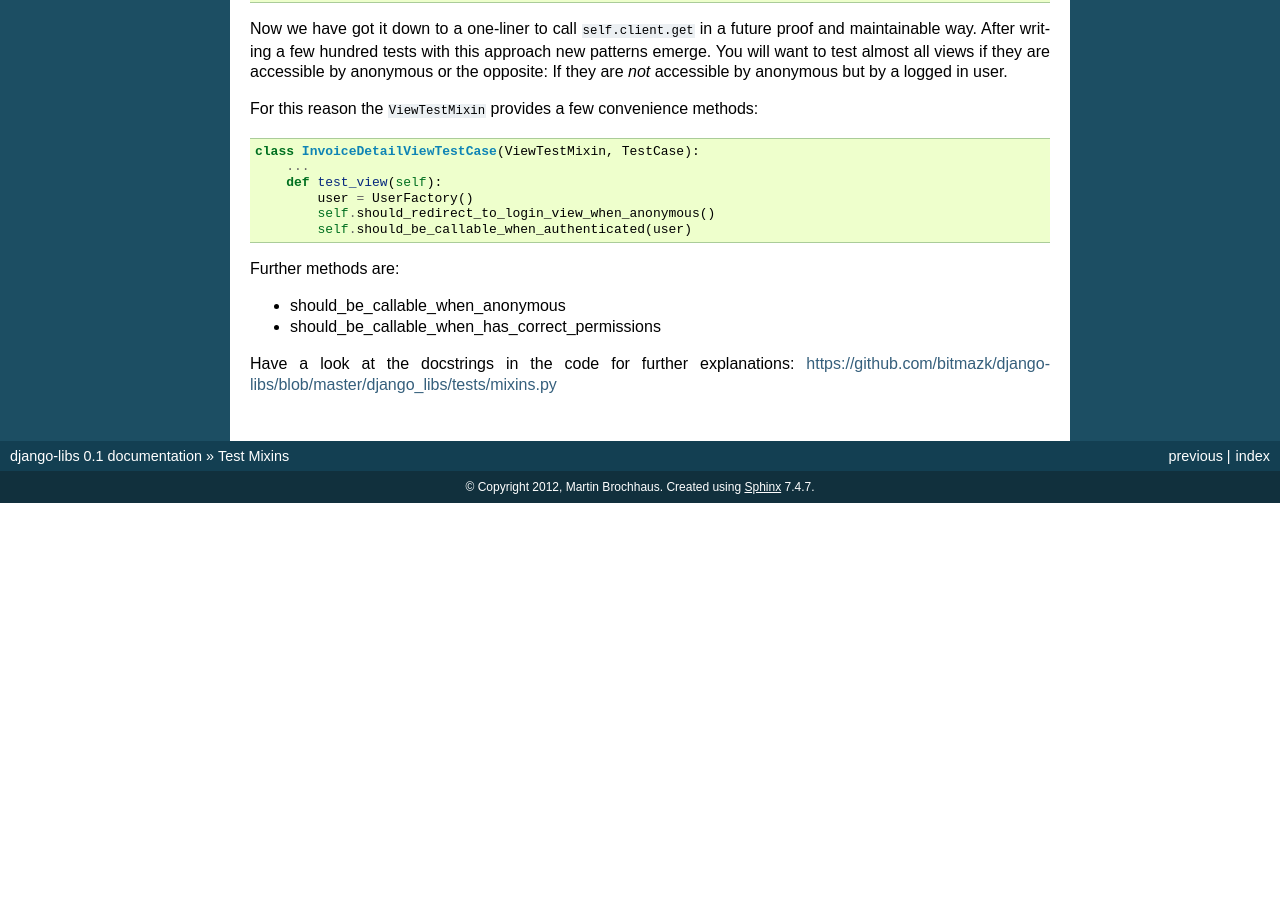
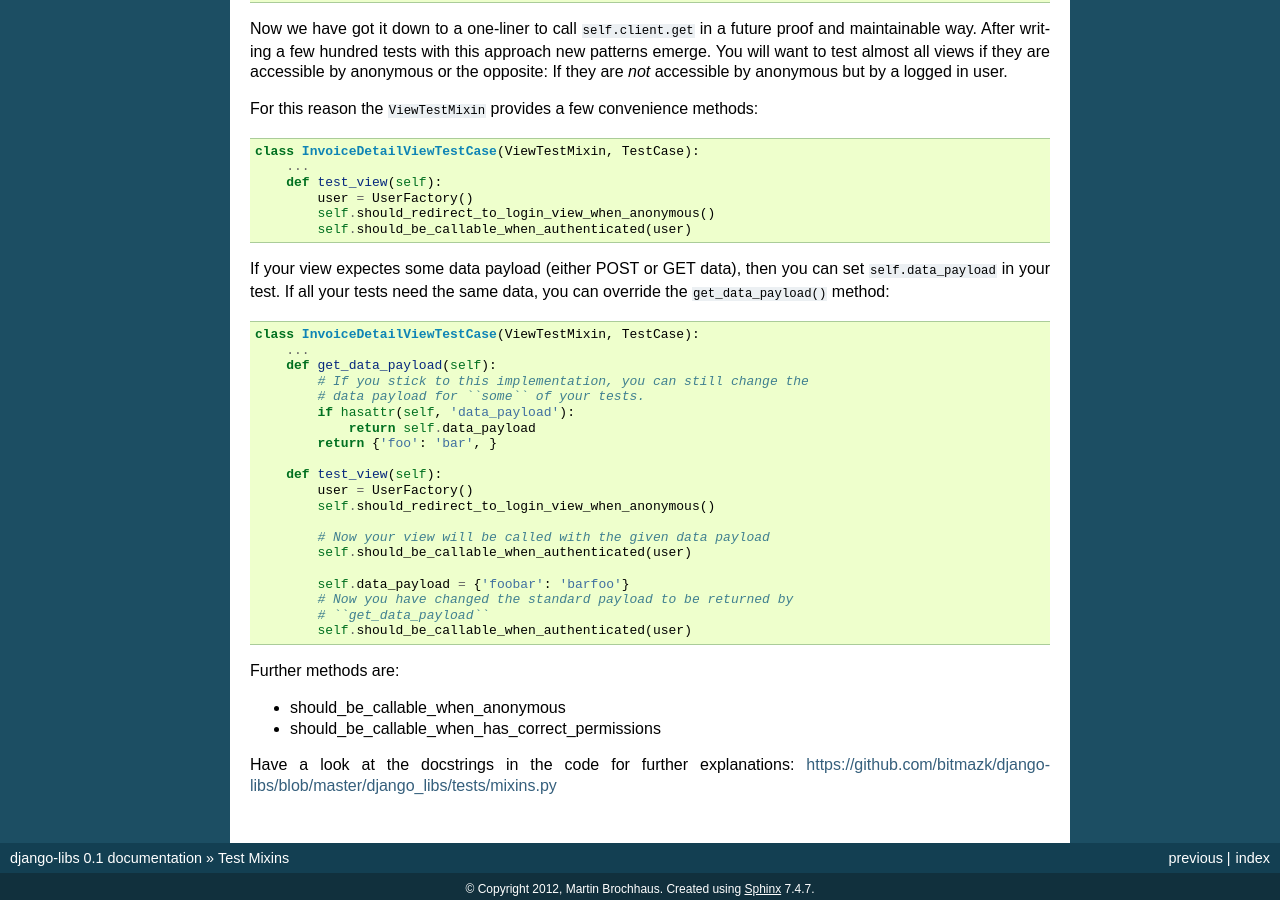
Before and after one commit to bitlabstudio/django-libs, a Sphinx documentation site: the page built from docs/test_mixins.rst, in a window 1280 px wide and 900 px high, scrolled down 2184 px. Built offline with Sphinx 7.4.7, drawn with Linux system fonts in a browser that asks for light colours; formulas are drawn with MathJax 3; before the commit the page ends 2687 px from its top, so only the background shows below that.

Commit message:
Renamed get_data to get_data_payload
Also added CHANGELOG item and docs for the new feature.

```diff
--- a/CHANGELOG.txt
+++ b/CHANGELOG.txt
@@ -1,4 +1,7 @@
 === 0.5 (ongoing development) ===
+
+- Added new method ``get_data_payload`` to ``ViewTestMixin`` that allows you
+  to call all your views with given POST or GET data. (See docs)
 
 === 0.4 ===
 
--- a/docs/test_mixins.rst
+++ b/docs/test_mixins.rst
@@ -143,6 +143,31 @@ For this reason the ``ViewTestMixin`` provides a few convenience methods::
             self.should_redirect_to_login_view_when_anonymous()
             self.should_be_callable_when_authenticated(user)
 
+If your view expectes some data payload (either POST or GET data), then you
+can set ``self.data_payload`` in your test. If all your tests need the same
+data, you can override the ``get_data_payload()`` method::
+
+    class InvoiceDetailViewTestCase(ViewTestMixin, TestCase):
+        ...
+        def get_data_payload(self):
+            # If you stick to this implementation, you can still change the
+            # data payload for ``some`` of your tests.
+            if hasattr(self, 'data_payload'):
+                return self.data_payload
+            return {'foo': 'bar', }
+
+        def test_view(self):
+            user = UserFactory()
+            self.should_redirect_to_login_view_when_anonymous()
+
+            # Now your view will be called with the given data payload
+            self.should_be_callable_when_authenticated(user)
+
+            self.data_payload = {'foobar': 'barfoo'}
+            # Now you have changed the standard payload to be returned by
+            # ``get_data_payload``
+            self.should_be_callable_when_authenticated(user)
+
 Further methods are:
 
 * should_be_callable_when_anonymous
```
Also changed, not shown: 2 other files.
